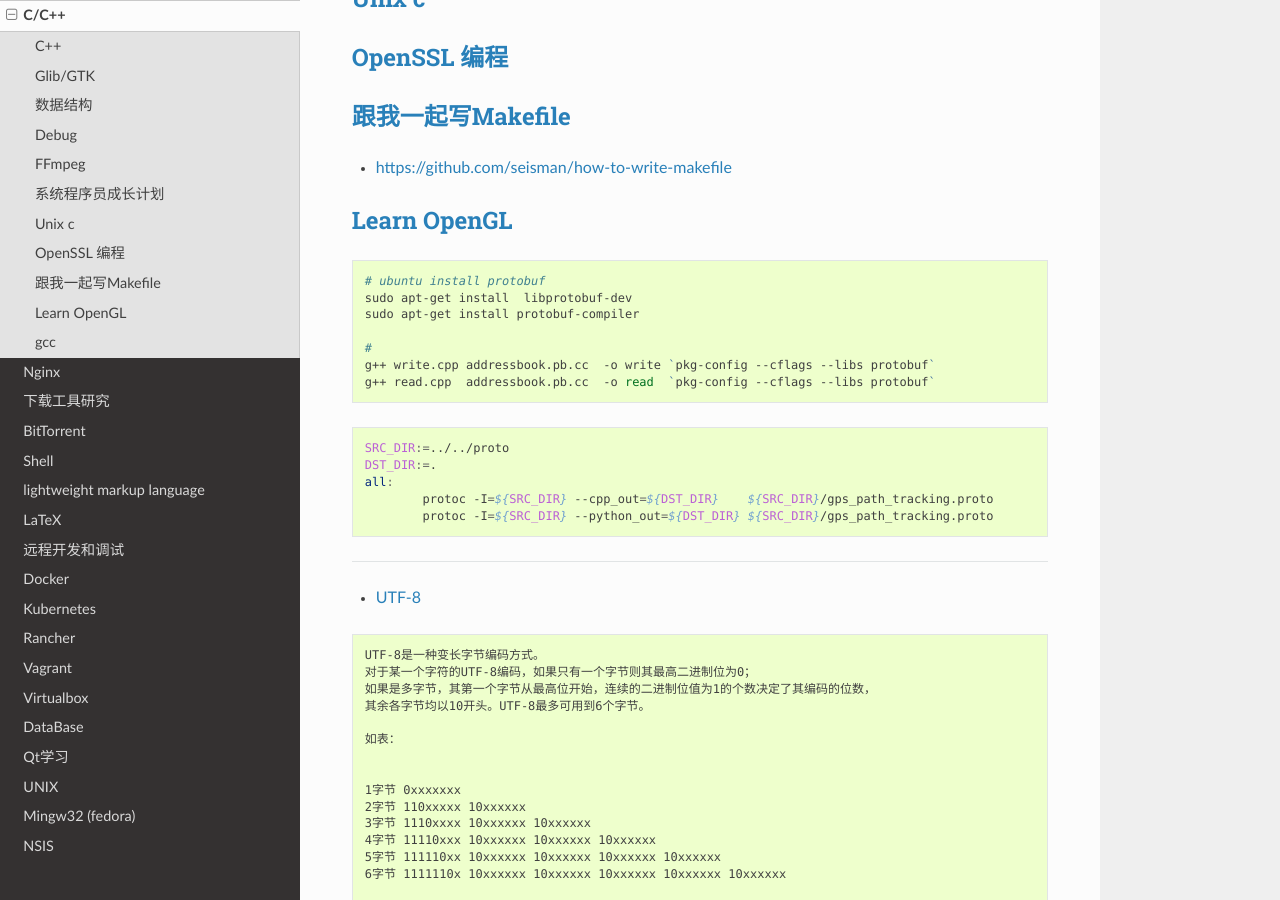
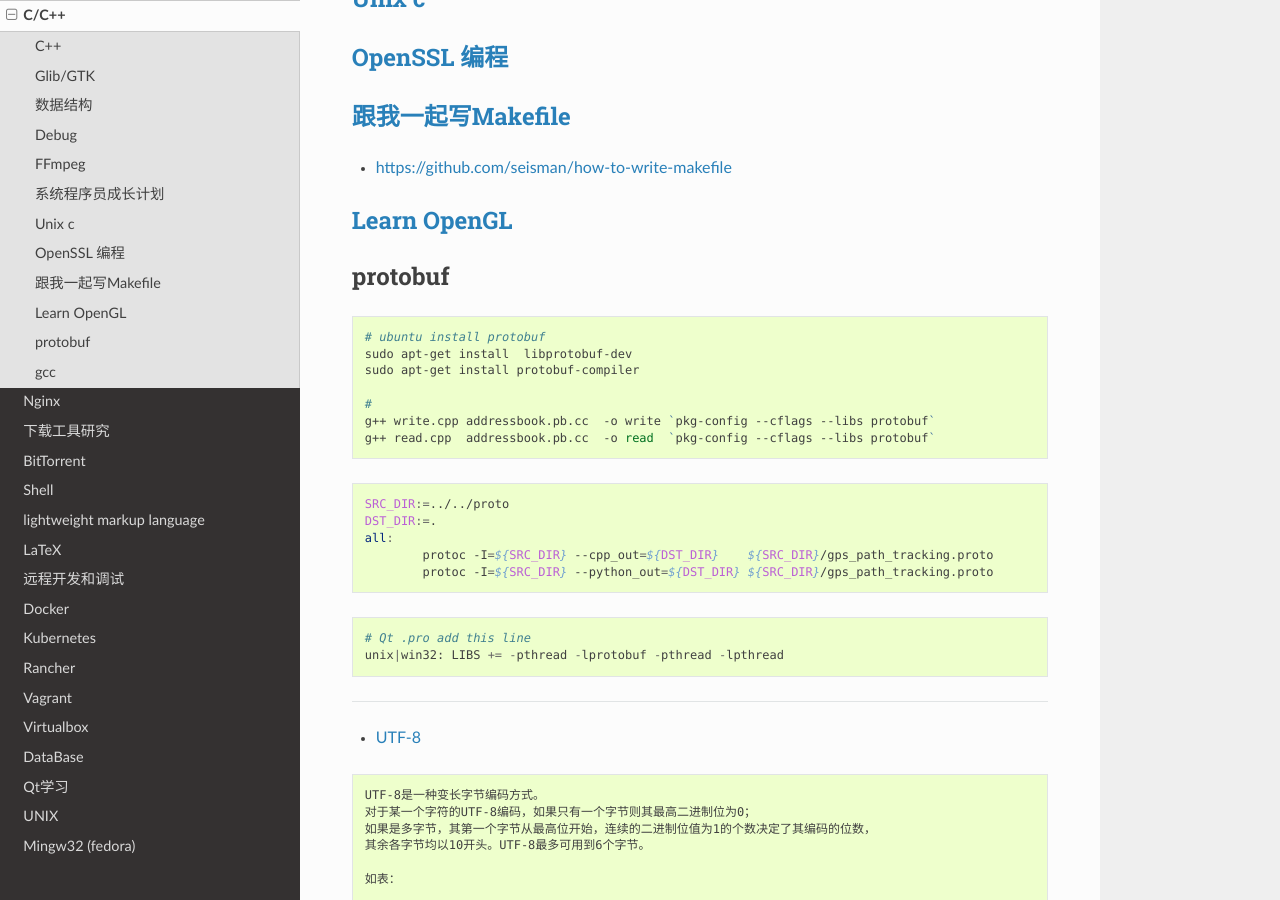
Before and after one commit to my-rds-store/my_space, a Sphinx documentation site: the page built from source/cpp/index.rst, in a window 1280 px wide and 900 px high, scrolled down 723 px. Built offline with Sphinx 7.4.7 and the Read the Docs theme 2.0.0, drawn with Linux system fonts in a browser that asks for light colours.

Commit message:
update ...

```diff
--- a/source/cpp/index.rst
+++ b/source/cpp/index.rst
@@ -43,6 +43,7 @@ C/C++
 
 **********************
 protobuf
+**********************
 
 .. code-block:: bash
 
@@ -61,6 +62,12 @@ protobuf
     all:
             protoc -I=${SRC_DIR} --cpp_out=${DST_DIR}    ${SRC_DIR}/gps_path_tracking.proto
             protoc -I=${SRC_DIR} --python_out=${DST_DIR} ${SRC_DIR}/gps_path_tracking.proto
+
+
+.. code::
+
+        # Qt .pro add this line
+        unix|win32: LIBS += -pthread -lprotobuf -pthread -lpthread
 
 -------
 
```
